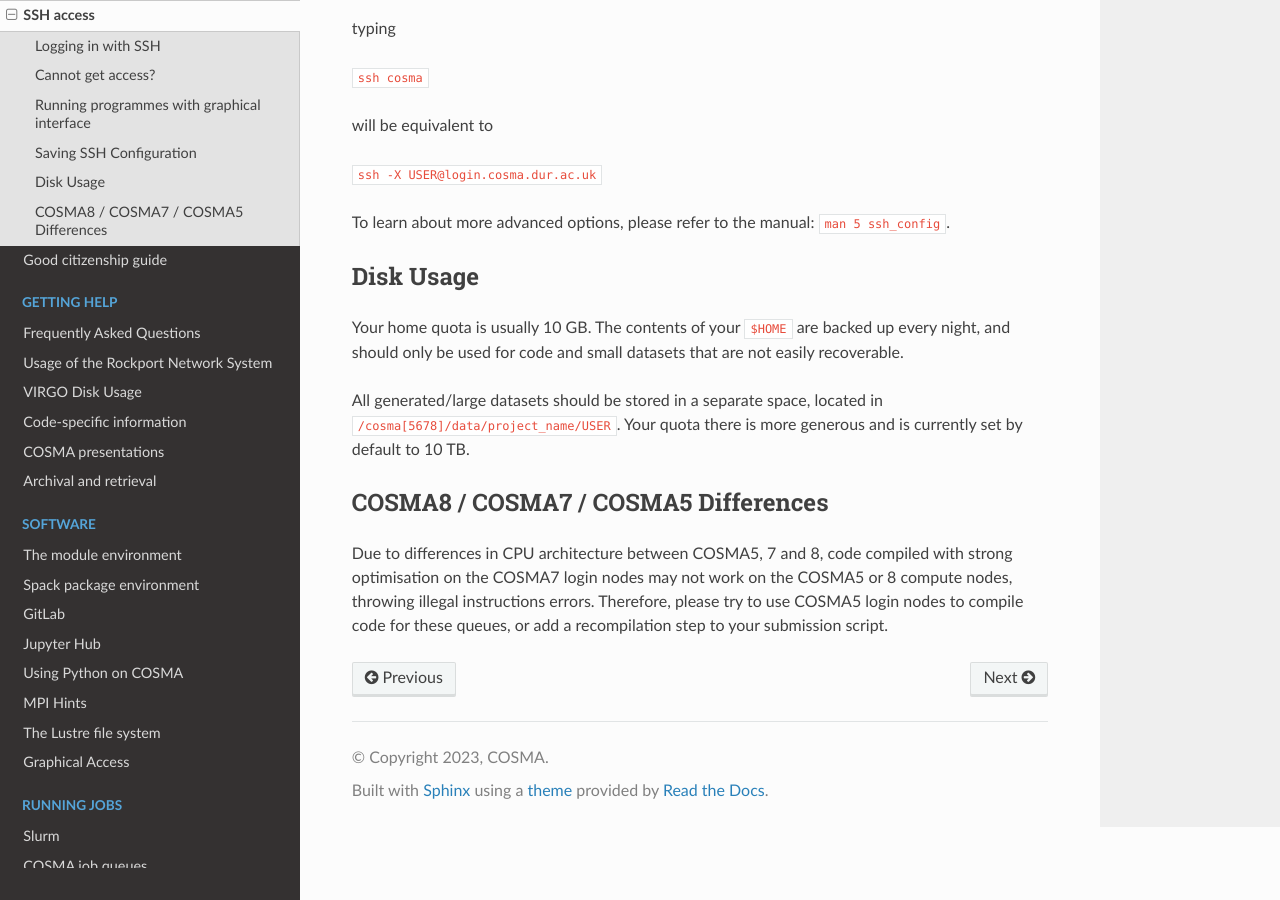
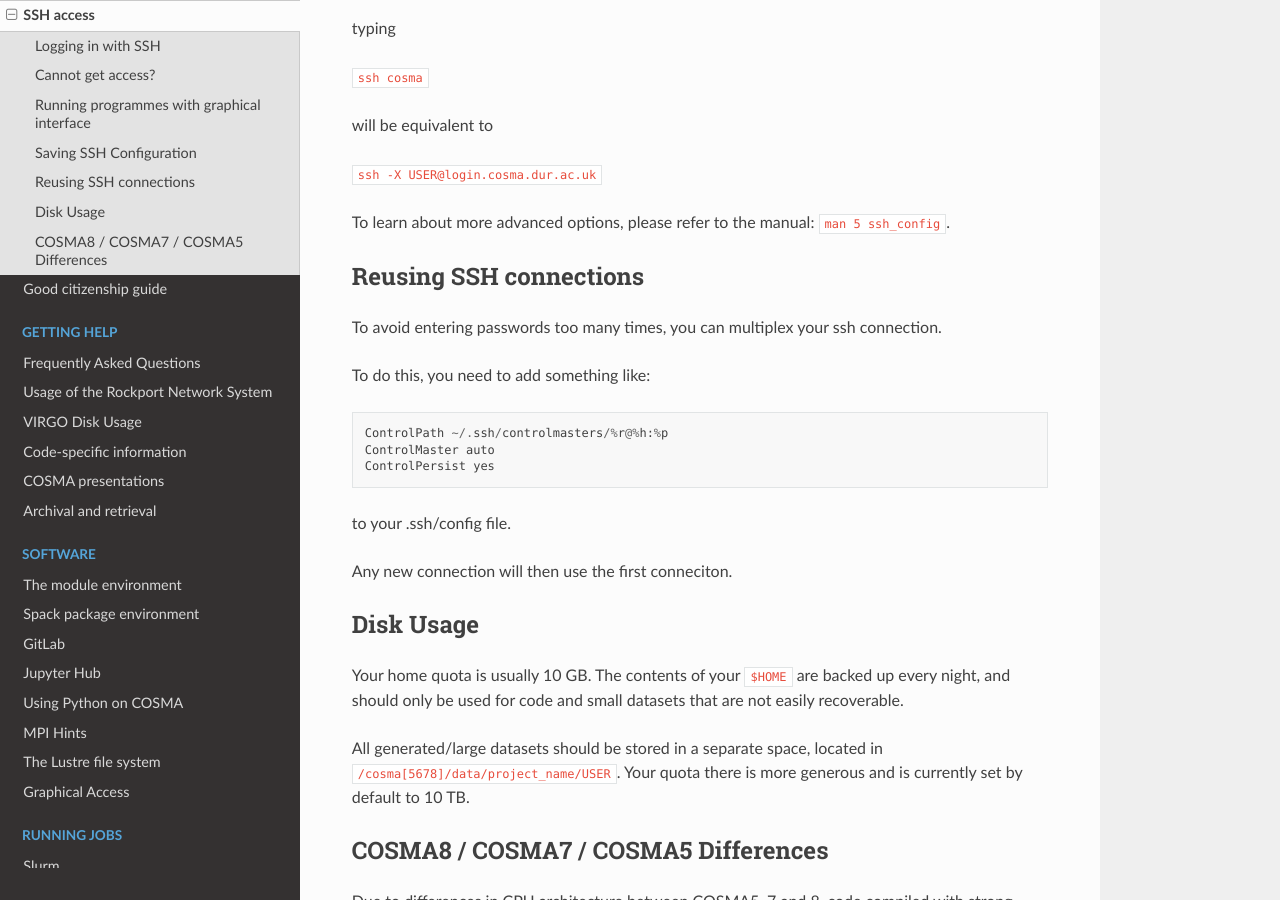
Before and after one commit to agb32/cosmadoc, a Sphinx documentation site: the page built from docs/source/ssh.md, in a window 1280 px wide and 900 px high, scrolled down 2602 px. Built offline with Sphinx 7.4.7 and the Read the Docs theme 2.0.0, drawn with Linux system fonts in a browser that asks for light colours.

Commit message:
added multiplexing

````diff
--- a/docs/source/ssh.md
+++ b/docs/source/ssh.md
@@ -126,6 +126,22 @@ will be equivalent to
 
 To learn about more advanced options, please refer to the manual: `man 5 ssh_config`.
 
+## Reusing SSH connections
+
+To avoid entering passwords too many times, you can multiplex your ssh connection.
+
+To do this, you need to add something like:
+
+```
+ControlPath ~/.ssh/controlmasters/%r@%h:%p
+ControlMaster auto
+ControlPersist yes
+```
+
+to your .ssh/config file.
+
+Any new connection will then use the first conneciton.
+
 ## Disk Usage
 
 Your home quota is usually 10 GB. The contents of your `$HOME` are
````
Also changed, not shown: docs/source/account.md (+4 -0 lines).
